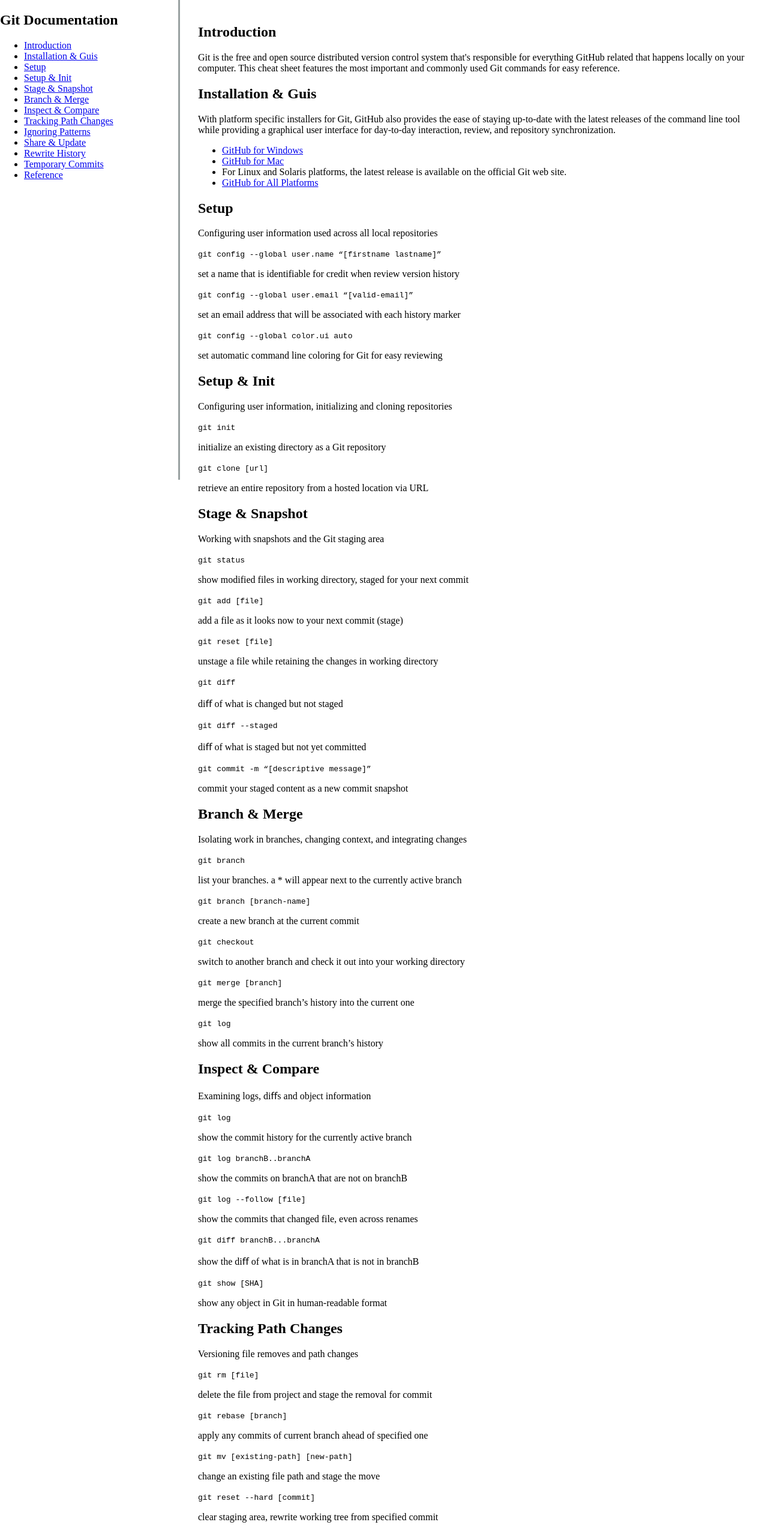
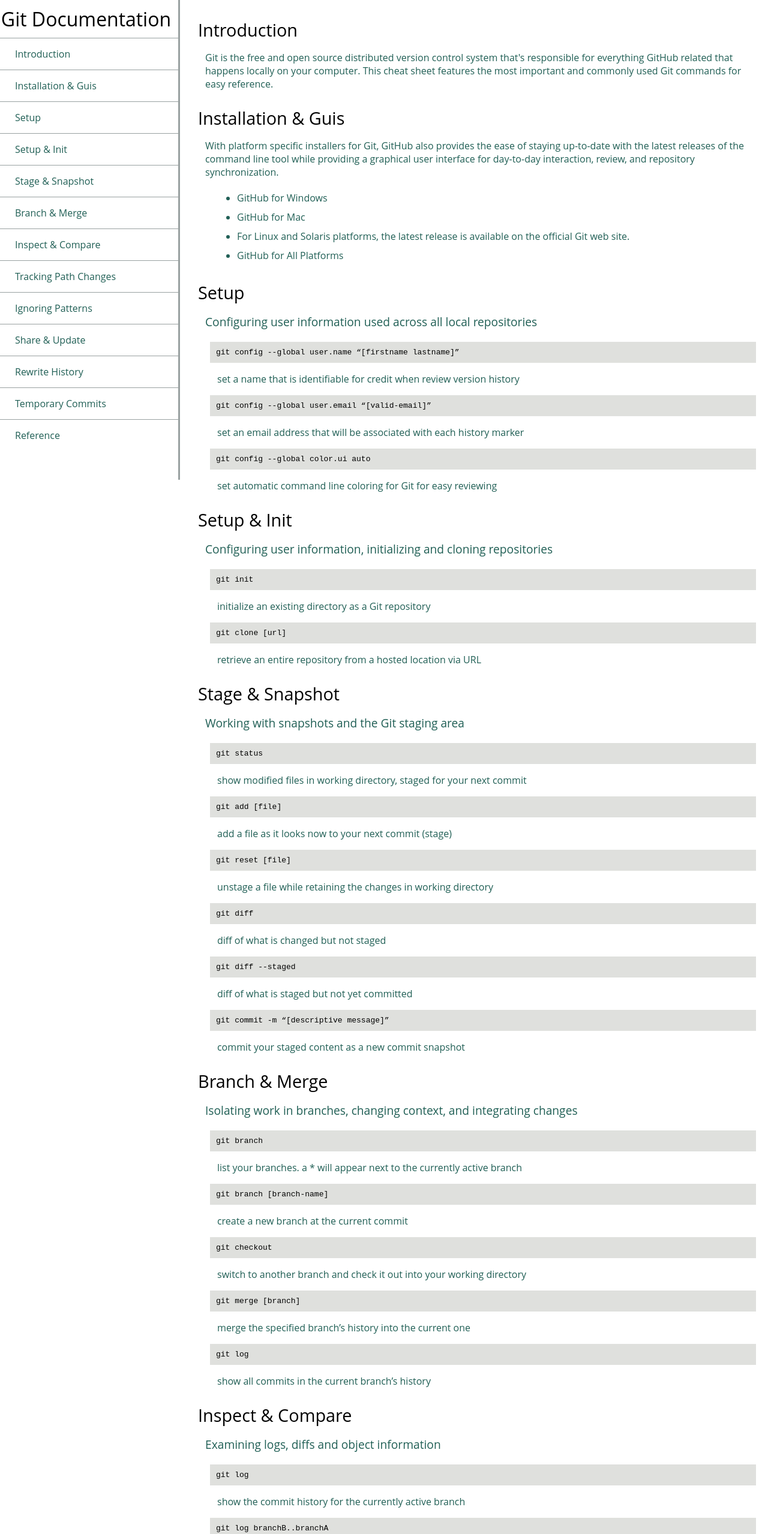
Before and after one commit to thecodeblock-hendrik/git-tech-doc, a plain HTML site: page index.html in a window 1280 px wide. Shown: the top 2558 px of the page at 60% size. Drawn offline with Linux system fonts and the light colour scheme.

Commit message:
update styling for nav-bar and main content

```diff
--- a/index.html
+++ b/index.html
@@ -9,7 +9,7 @@
   <body>
     <nav id="navbar">
       <header>
-        <h1>Git Documentation</h1>
+        Git Documentation
       </header>
 
       <ul>
@@ -49,7 +49,7 @@
 
     <main id="main-doc">
       <section id="Introduction" class="main-section">
-        <header><h2>Introduction</h2></header>
+        <header>Introduction</header>
         <p>
           Git is the free and open source distributed version control system
           that's responsible for everything GitHub related that happens locally
@@ -59,7 +59,7 @@
       </section>
 
       <section id="Installation_&_Guis" class="main-section">
-        <header><h2>Installation & Guis</h2></header>
+        <header>Installation & Guis</header>
         <p>
           With platform specific installers for Git, GitHub also provides the
           ease of staying up-to-date with the latest releases of the command
@@ -77,204 +77,204 @@
       </section>
 
       <section id="Setup" class="main-section">
-        <header><h2>Setup</h2></header>
-        <p>Configuring user information used across all local repositories</p>
+        <header>Setup</header>
+        <p><span>Configuring user information used across all local repositories</span></p>
 
         <code>git config --global user.name “[firstname lastname]”</code>
-        <p>
+        <p class="code-description">
           set a name that is identifiable for credit when review version history
         </p>
 
         <code>git config --global user.email “[valid-email]”</code>
-        <p>
+        <p class="code-description">
           set an email address that will be associated with each history marker
         </p>
 
         <code>git config --global color.ui auto</code>
-        <p>set automatic command line coloring for Git for easy reviewing</p>
+        <p class="code-description">set automatic command line coloring for Git for easy reviewing</p>
       </section>
 
       <section id="Setup_&_Init" class="main-section">
-        <header><h2>Setup & Init</h2></header>
+        <header>Setup & Init</header>
         <p>
-          Configuring user information, initializing and cloning repositories
+          <span>Configuring user information, initializing and cloning repositories</span>
         </p>
         <code>git init</code>
-        <p>initialize an existing directory as a Git repository</p>
+        <p class="code-description">initialize an existing directory as a Git repository</p>
 
         <code>git clone [url]</code>
-        <p>retrieve an entire repository from a hosted location via URL</p>
+        <p class="code-description">retrieve an entire repository from a hosted location via URL</p>
       </section>
 
       <section id="Stage_&_Snapshot" class="main-section">
-        <header><h2>Stage & Snapshot</h2></header>
-        <p>Working with snapshots and the Git staging area</p>
+        <header>Stage & Snapshot</header>
+        <p><span>Working with snapshots and the Git staging area</span></p>
 
         <code>git status</code>
-        <p>
+        <p class="code-description">
           show modified files in working directory, staged for your next commit
         </p>
 
         <code>git add [file]</code>
-        <p>add a file as it looks now to your next commit (stage)</p>
+        <p class="code-description">add a file as it looks now to your next commit (stage)</p>
 
         <code>git reset [file]</code>
-        <p>unstage a file while retaining the changes in working directory</p>
+        <p class="code-description">unstage a file while retaining the changes in working directory</p>
 
         <code>git diff</code>
-        <p>diﬀ of what is changed but not staged</p>
+        <p class="code-description">diﬀ of what is changed but not staged</p>
 
         <code>git diff --staged</code>
-        <p>diﬀ of what is staged but not yet committed</p>
+        <p class="code-description">diﬀ of what is staged but not yet committed</p>
 
         <code>git commit -m “[descriptive message]”</code>
-        <p>commit your staged content as a new commit snapshot</p>
+        <p class="code-description">commit your staged content as a new commit snapshot</p>
       </section>
 
       <section id="Branch_&_Merge" class="main-section">
-        <header><h2>Branch & Merge</h2></header>
+        <header>Branch & Merge</header>
         <p>
-          Isolating work in branches, changing context, and integrating changes
+        <span>Isolating work in branches, changing context, and integrating changes</span>
         </p>
 
         <code>git branch</code>
-        <p>
+        <p class="code-description">
           list your branches. a * will appear next to the currently active
           branch
         </p>
 
         <code>git branch [branch-name]</code>
-        <p>create a new branch at the current commit</p>
+        <p class="code-description">create a new branch at the current commit</p>
 
         <code>git checkout</code>
-        <p>
+        <p class="code-description">
           switch to another branch and check it out into your working directory
         </p>
 
         <code>git merge [branch]</code>
-        <p>merge the specified branch’s history into the current one</p>
+        <p class="code-description">merge the specified branch’s history into the current one</p>
 
         <code>git log</code>
-        <p>show all commits in the current branch’s history</p>
+        <p class="code-description">show all commits in the current branch’s history</p>
       </section>
 
       <section id="Inspect_&_Compare" class="main-section">
-        <header><h2>Inspect & Compare</h2></header>
-        <p>Examining logs, diﬀs and object information</p>
+        <header>Inspect & Compare</header>
+        <p><span>Examining logs, diﬀs and object information</span></p>
 
         <code>git log</code>
-        <p>show the commit history for the currently active branch</p>
+        <p class="code-description">show the commit history for the currently active branch</p>
 
         <code>git log branchB..branchA</code>
-        <p>show the commits on branchA that are not on branchB</p>
+        <p class="code-description">show the commits on branchA that are not on branchB</p>
 
         <code>git log --follow [file]</code>
-        <p>show the commits that changed file, even across renames</p>
+        <p class="code-description">show the commits that changed file, even across renames</p>
 
         <code>git diff branchB...branchA</code>
-        <p>show the diﬀ of what is in branchA that is not in branchB</p>
+        <p class="code-description">show the diﬀ of what is in branchA that is not in branchB</p>
 
         <code>git show [SHA]</code>
-        <p>show any object in Git in human-readable format</p>
+        <p class="code-description">show any object in Git in human-readable format</p>
       </section>
 
       <section id="Tracking_Path_Changes" class="main-section">
-        <header><h2>Tracking Path Changes</h2></header>
+        <header>Tracking Path Changes</header>
 
-        <p>Versioning file removes and path changes</p>
+        <p><span>Versioning file removes and path changes</span></p>
 
         <code>git rm [file]</code>
-        <p>delete the file from project and stage the removal for commit</p>
+        <p class="code-description">delete the file from project and stage the removal for commit</p>
 
         <code>git rebase [branch]</code>
-        <p>apply any commits of current branch ahead of specified one</p>
+        <p class="code-description">apply any commits of current branch ahead of specified one</p>
 
         <code>git mv [existing-path] [new-path]</code>
-        <p>change an existing file path and stage the move</p>
+        <p class="code-description">change an existing file path and stage the move</p>
 
         <code>git reset --hard [commit]</code>
-        <p>clear staging area, rewrite working tree from specified commit</p>
+        <p class="code-description">clear staging area, rewrite working tree from specified commit</p>
 
         <code>git log --stat -M</code>
-        <p>show all commit logs with indication of any paths that moved</p>
+        <p class="code-description">show all commit logs with indication of any paths that moved</p>
       </section>
 
       <section id="Ignoring_Patterns" class="main-section">
-        <header><h2>Ignoring Patterns</h2></header>
+        <header>Ignoring Patterns</header>
 
-        <p>Preventing unintentional staging or commiting of files</p>
+        <p><span>Preventing unintentional staging or commiting of files</span></p>
 
         <code>logs/ *.notes pattern*/</code>
-        <p>
+        <p class="code-description">
           Save a file with desired patterns as .gitignore with either direct
           string matches or wildcard globs.
         </p>
 
         <code>git config --global core.excludesfile [file]</code>
-        <p>system wide ignore pattern for all local repositories</p>
+        <p class="code-description">system wide ignore pattern for all local repositories</p>
       </section>
 
       <section id="Share_&_Update" class="main-section">
-        <header><h2>Share & Update</h2></header>
+        <header>Share & Update</header>
 
         <p>
-          Retrieving updates from another repository and updating local repos
+        <span>Retrieving updates from another repository and updating local repos</span>
         </p>
 
         <code>git remote add [alias] [url]</code>
-        <p>add a git URL as an alias</p>
+        <p class="code-description">add a git URL as an alias</p>
 
         <code>git fetch [alias]</code>
-        <p>fetch down all the branches from that Git remote</p>
+        <p class="code-description">fetch down all the branches from that Git remote</p>
 
         <code>git merge [alias]/[branch]</code>
-        <p>
+        <p class="code-description">
           merge a remote branch into your current branch to bring it up to date
         </p>
 
         <code>git push [alias] [branch]</code>
-        <p>transmit local branch commits to the remote repository branch</p>
+        <p class="code-description">transmit local branch commits to the remote repository branch</p>
 
         <code>git pull</code>
-        <p>fetch and merge any commits from the tracking remote branch</p>
+        <p class="code-description">fetch and merge any commits from the tracking remote branch</p>
       </section>
 
       <section id="Rewrite_History" class="main-section">
-        <header><h2>Rewrite History</h2></header>
-        <p>Rewriting branches, updating commits and clearing history</p>
+        <header>Rewrite History</header>
+        <p><span>Rewriting branches, updating commits and clearing history</span></p>
 
         <code>git rebase [branch]</code>
-        <p>apply any commits of current branch ahead of specified one</p>
+        <p class="code-description">apply any commits of current branch ahead of specified one</p>
 
         <code>git reset --hard> [commit]</code>
-        <p>
+        <p class="code-description">
           change an existing file path and stage the move clear staging area,
           rewrite working tree from specified commit
         </p>
       </section>
 
       <section id="Temporary_Commits" class="main-section">
-        <header><h2>Temporary Commits</h2></header>
+        <header>Temporary Commits</header>
 
         <p>
-          Temporarily store modified, tracked files in order to change branches
+        <span>Temporarily store modified, tracked files in order to change branches</span>
         </p>
 
         <code>git stash</code>
-        <p>save modified and staged changes</p>
+        <p class="code-description">save modified and staged changes</p>
 
         <code>git stash list</code>
-        <p>list stack-order of stashed file changes</p>
+        <p class="code-description">list stack-order of stashed file changes</p>
 
         <code>git stash pop</code>
-        <p>apply working changes from the top of stash stack</p>
+        <p class="code-description">apply working changes from the top of stash stack</p>
 
         <code>git stash drop</code>
-        <p>discard the changes from the top of stash stack</p>
+        <p class="code-description">discard the changes from the top of stash stack</p>
       </section>
 
       <section id="Reference" class="main-section">
-        <header><h2>Reference</h2></header>
+        <header>Reference</header>
         <ul>
             <li>All the documentation in this page is taken from <a href="https://education.github.com/git-cheat-sheet-education.pdf" target="_blank">GitHub Git Cheat Sheet Education</a></li>
         </ul>
--- a/resources/css/styles.css
+++ b/resources/css/styles.css
@@ -2,10 +2,15 @@
   box-sizing: border-box;
 }
 
+html {
+  font-family: "Open Sans", sans-serif;
+  font-weight: thin;
+}
+
 body {
-
   margin: 0;
   height: 100vh;
+  padding: 0;
 }
 
 #navbar {
@@ -24,3 +29,76 @@ body {
   padding: 20px;
   margin-bottom: 110px;
 }
+
+#navbar header {
+  padding: 10px 10px 10px 0;
+  margin-bottom: 0;
+  text-align: center;
+  font-size: 2rem;
+}
+
+a {
+  text-decoration: none;
+  color: black;
+}
+
+#navbar ul {
+  margin-top: 0;
+  padding-left: 0;
+}
+
+#navbar ul li {
+  list-style: none;
+  display: block;
+  width: 100%;
+  padding: 15px 15px 15px 25px;
+  border-top: 1px solid rgba(0, 22, 22, 0.4);
+}
+
+.main-section p,
+.main-section li,
+.main-section li a,
+.nav-link {
+    color: #205f55;;
+}
+
+.main-section header {
+  font-size: 1.8rem;
+  padding: 10px 10px 0 0;
+  margin: 0;
+
+}
+
+.main-section ul {
+    margin-left: 25px;
+
+}
+
+.main-section p {
+    padding: 0px 12px;
+}
+
+
+
+
+.main-section li {
+    padding: 5px 0;
+}
+
+.main-section code {
+    display: block;
+    background-color: #dfe0dd;
+    padding: 10px;
+    margin-left: 20px;
+}
+
+.main-section span {
+    font-size: 1.2rem;
+    margin-bottom: 20px;
+    display: block;
+}
+
+.code-description {
+    font-size: 1rem;
+    margin-left: 20px;
+}
```
Lines whose indentation alone changed are shown as unchanged.
